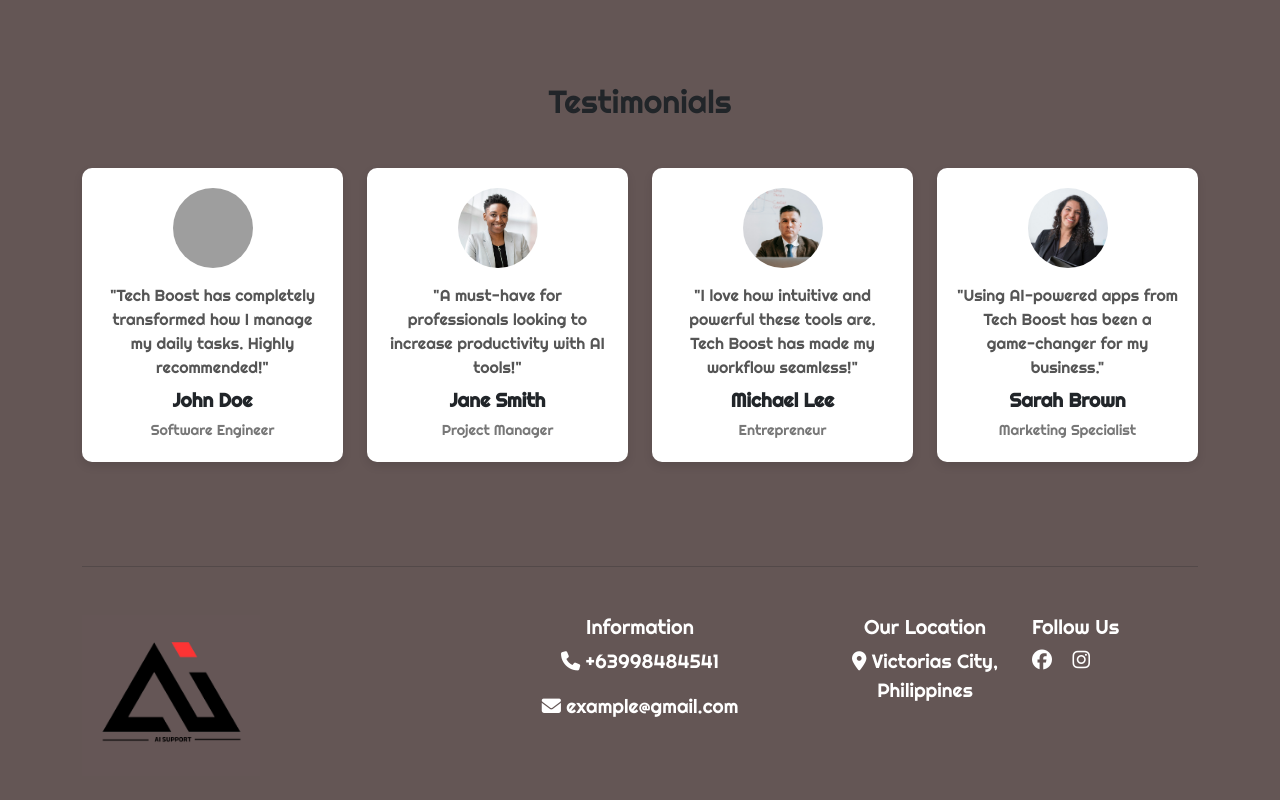
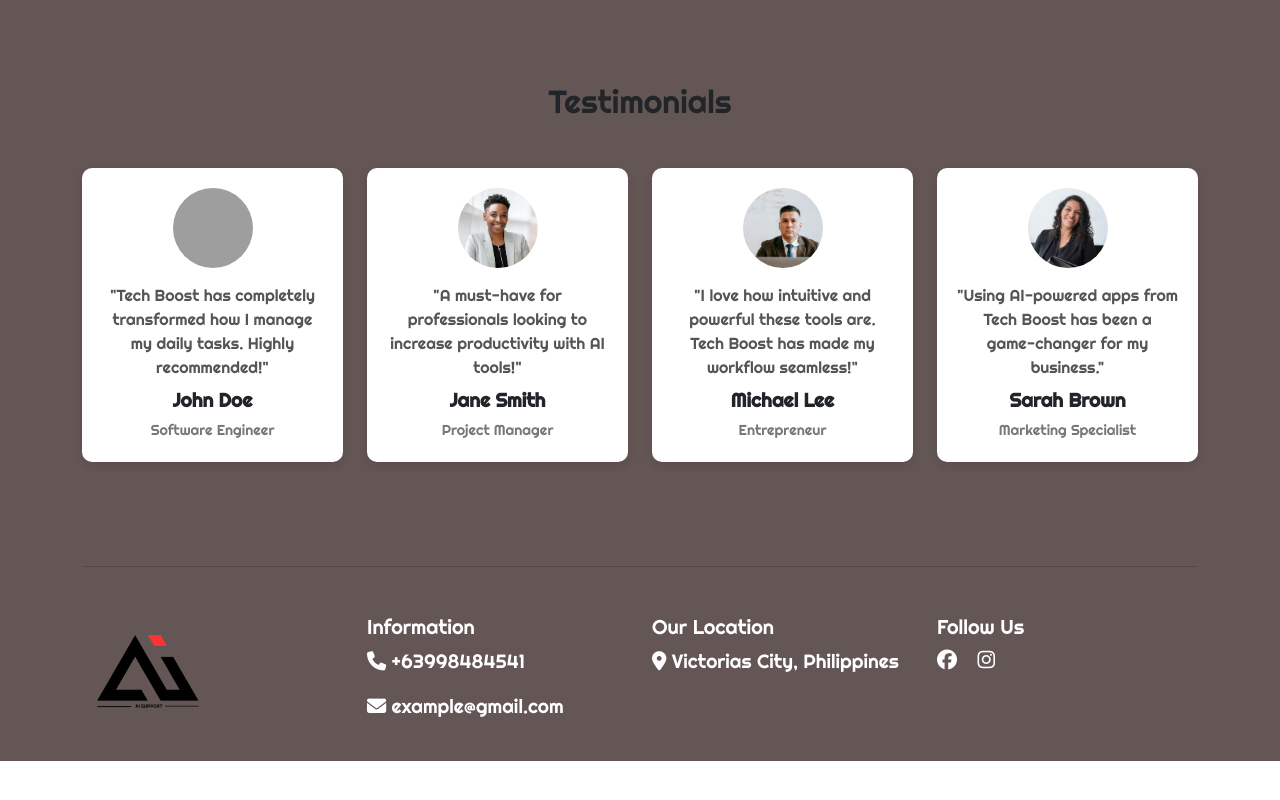
Before and after one commit to kianborrero/csgv, a website: page index.html in a window 1280 px wide. Shown: the part 2077-2877 px from the top of the page. After the commit the page ends 2838 px from the top, so only its background shows below. Drawn offline with Linux system fonts and the light colour scheme; grey boxes are pictures that could not be loaded.

Commit message:
fixed landing page footer

```diff
--- a/index.html
+++ b/index.html
@@ -259,14 +259,14 @@
         </div>
       </section>
 
-      <footer>
+          <footer>
         <footer class="footer py-4 bg-primary">
           <div class="container mx-auto">
             <!-- Divider Line -->
             <hr class="footer-divider mb-5" />
-            <div class="row align-items-start text-white">
+            <div class="row align-items-lg-start text-white">
               <!-- Logo Section -->
-              <div class="col-md-4 text-center text-md-start">
+              <div class="col-md-3 text-center text-md-start">
                 <img
                   src="assets/image/LOGO (1).png"
                   style="width: 50%"
@@ -276,14 +276,13 @@
               </div>
 
               <!-- Information Section -->
-              <div class="col-md-4 text-start text-sm-center">
+              <div class="col-md-3 text-md-start text-center">
                 <h5>Information</h5>
                 <p><i class="fas fa-phone"></i> +63998484541</p>
                 <p><i class="fas fa-envelope"></i> example@gmail.com</p>
               </div>
-
               <!-- Location Section -->
-              <div class="col-md-2 text-start text-sm-center">
+              <div class="col-md-3 text-md-start text-center">
                 <h5>Our Location</h5>
                 <p>
                   <i class="fas fa-map-marker-alt"></i> Victorias City,
@@ -292,7 +291,7 @@
               </div>
 
               <!-- Social Media Section -->
-              <div class="col-md-2 text-start text-md-start text-sm-center">
+              <div class="col-md-3 text-start text-md-start text-center">
                 <h5>Follow Us</h5>
                 <a href="#"
                   ><i class="fab fa-facebook fa-lg text-white me-3"></i
```
